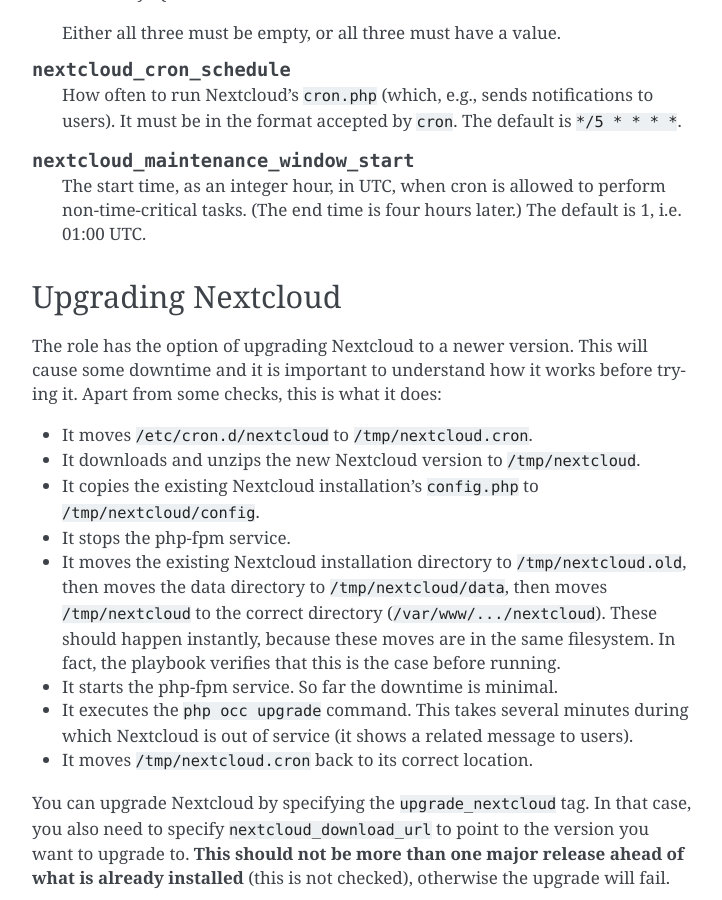
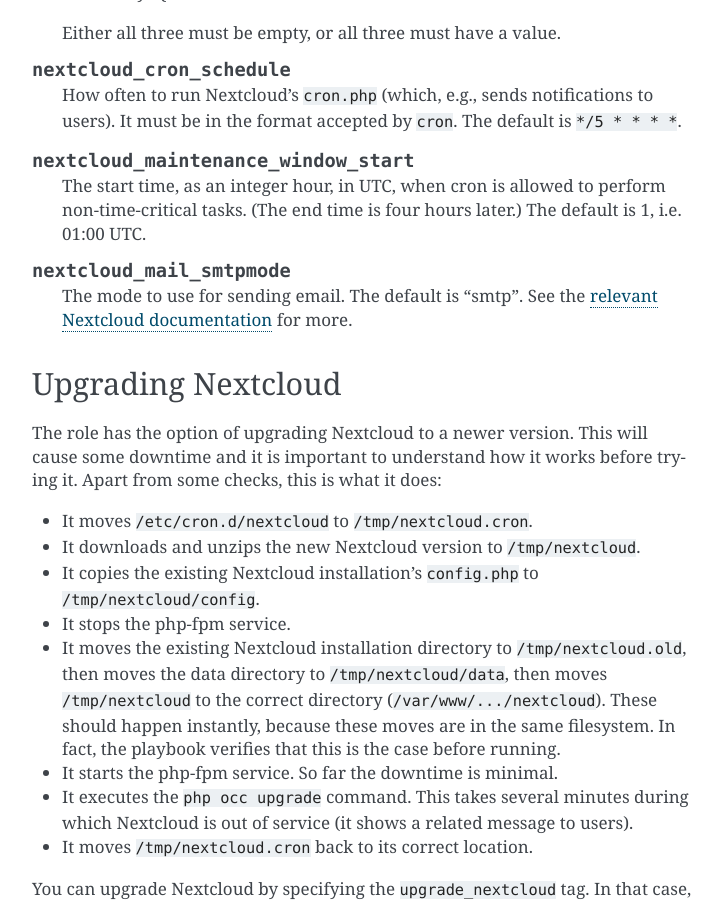
Before and after one commit to grnet/team-collaboration-toolkit, a Sphinx documentation site: the page built from docs/nextcloud/nextcloud.rst, in a window 1280 px wide and 900 px high, scrolled down 2107 px. Shown: the whole window, without its empty margins (388-1110 px from the left). Built offline with Sphinx 7.4.7, drawn with Linux system fonts in a browser that asks for light colours; some of the changed text lies outside the part shown.

Commit message:
Use configurable mail_smtpmode in Nextcloud

```diff
--- a/docs/nextcloud/nextcloud.rst
+++ b/docs/nextcloud/nextcloud.rst
@@ -129,6 +129,13 @@ Parameters
    perform non-time-critical tasks. (The end time is four hours later.)
    The default is 1, i.e. 01:00 UTC.
 
+.. data:: nextcloud_mail_smtpmode
+
+   The mode to use for sending email. The default is "smtp". See the
+   `relevant Nextcloud documentation`_ for more.
+
+   .. _relevant Nextcloud documentation: https://docs.nextcloud.com/server/stable/admin_manual/configuration_server/config_sample_php_parameters.html#mail-smtpmode
+
 .. _upgrading_nextcloud:
 
 Upgrading Nextcloud
```
Also changed, not shown: 2 other files.
